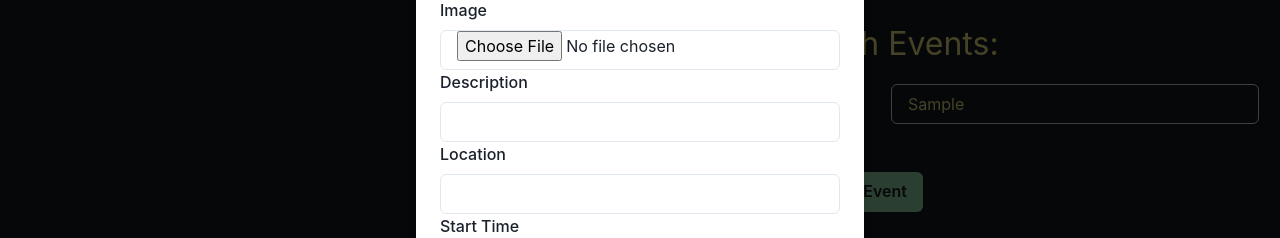
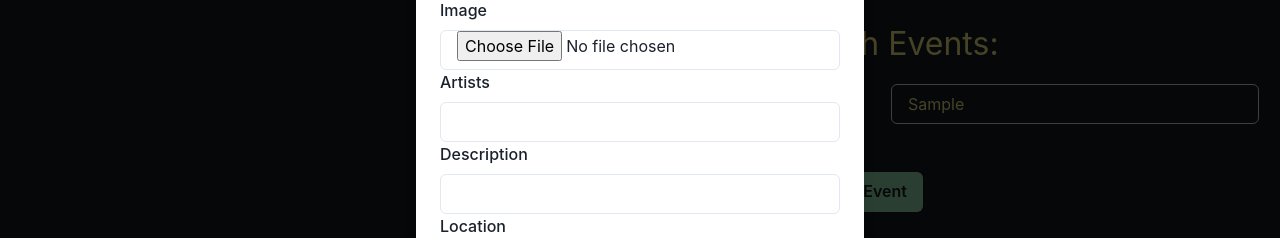
Before and after one commit to XML3/starter-final-project-react, a React (Vite) app: page / in a window 1280 px wide. Both pictures are taken after typing "Sample" into the empty fields and a click on the button "Add New Event". Shown: the part 768-1006 px from the top of the page. Built offline with nearby package versions, Linux system fonts and the light colour scheme; no server answers.

Commit message:
Added lineup(artist) to EditEvent Form

```diff
--- a/src/components/form/NewEvent.jsx
+++ b/src/components/form/NewEvent.jsx
@@ -156,6 +156,14 @@ const NewEvent = ({ isOpen, onClose, onEventAdded, categories }) => {
               />
             </FormControl>
             <FormControl>
+              <FormLabel>Artists</FormLabel>
+              <Input
+                name="lineup"
+                value={formData.lineup}
+                onChange={handleImageChange}
+              />
+            </FormControl>
+            <FormControl>
               <FormLabel>Description</FormLabel>
               <Input
                 name="description"
```
